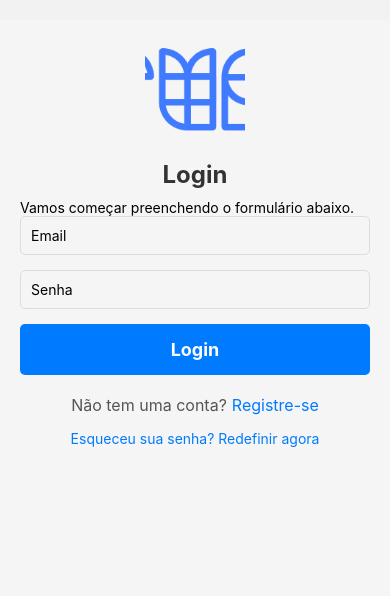
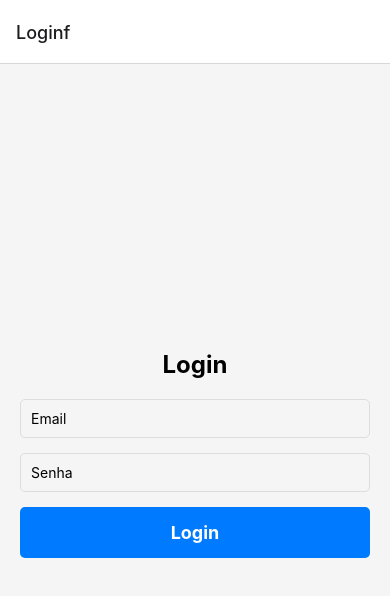
Before and after one commit to vitoriaGoncalves08/Futurize-Mobile, a React Native app: screen /Loginf in a window 390 px wide. Shown: the top 596 px of the page. Built offline with nearby package versions, Linux system fonts and the light colour scheme.

Commit message:
login ok

```diff
--- a/App.js
+++ b/App.js
@@ -1,65 +1,23 @@
 import React from 'react';
-import { createNativeStackNavigator } from "@react-navigation/native-stack";
-import { NavigationContainer } from "@react-navigation/native";
-import Inicial from './app/Inicial';
-import Splash from './app/Splash';
-import Loginf from './app/Loginf';
-import RecuperarSenha from './app/RecuperarSenha';
-import Home from './app/Home';
-import Dashboard from './app/Dashboard';
-import CriarConta from './app/CriarConta';
-import PerfilSettings from './app/PerfilSettings';
+import { NavigationContainer } from '@react-navigation/native';
+import { createNativeStackNavigator } from '@react-navigation/native-stack'; // Importe do pacote correto
+import { AuthProvider } from './app/configs/AuthContext'; // Certifique-se de que o caminho está correto
+import Loginf from './app/Loginf'; // Certifique-se de que o caminho está correto
+import Home from './app/Home'; // Sua tela principal após login
 
-const Stack = createNativeStackNavigator();
+const Stack = createNativeStackNavigator(); // Use createNativeStackNavigator
 
-export default function App() {
+const App = () => {
   return (
     <NavigationContainer>
-      <Stack.Navigator>
-        <Stack.Screen
-          name="Splash"
-          component={Splash}
-          options={{ headerShown: false }}
-        />
-         <Stack.Screen
-          name="CriarConta"
-          component={CriarConta}
-          options={{ headerShown: false }}
-        />
-        <Stack.Screen
-          name="Loginf"
-          component={Loginf}
-          options={{ headerShown: false }}
-        />
-        <Stack.Screen
-          name="RecuperarSenha"
-          component={RecuperarSenha}
-          options={{ headerShown: false }}
-        />
-         <Stack.Screen
-          name="PerfilSettings"
-          component={PerfilSettings}
-          options={{ headerShown: false }}
-        />
-        <Stack.Screen
-          name="Inicial"
-          component={Inicial}
-          options={{ headerShown: false }}
-        />
-        <Stack.Screen
-          name="Home"
-          component={Home}
-          options={{ headerShown: false }}
-        />
-        <Stack.Screen
-          name="Dashboard"
-          component={Dashboard}
-          options={{ headerShown: false }}
-        />
-
-
-
-      </Stack.Navigator>
+      <AuthProvider>
+        <Stack.Navigator>
+          <Stack.Screen name="Loginf" component={Loginf} />
+          <Stack.Screen name="Home" component={Home} />
+        </Stack.Navigator>
+      </AuthProvider>
     </NavigationContainer>
   );
-}
+};
+
+export default App;
--- a/app.json
+++ b/app.json
@@ -6,11 +6,6 @@
     "orientation": "portrait",
     "icon": "./assets/img/logoProjeto.png",
     "userInterfaceStyle": "light",
-    // "splash": {
-    //   "image": "./assets/img/logoProjeto.png",
-    //   "resizeMode": "contain",
-    //   "backgroundColor": "#118E96"
-    // },
     "assetBundlePatterns": [
       "**/*"
     ],
@@ -20,7 +15,6 @@
     "android": {
       "adaptiveIcon": {
         "foregroundImage": "./assets/img/logoProjeto.png"
-        // "backgroundColor": "#118E96"
       }
     },
     "web": {
--- a/app/Loginf.js
+++ b/app/Loginf.js
@@ -1,36 +1,30 @@
 import React, { useState } from 'react';
-import { View, Text, TextInput, TouchableOpacity, StyleSheet, Alert, Image } from 'react-native';
-import { useNavigation } from '@react-navigation/native';
-import useAuth from './configs/useAuth'; // Certifique-se de que o caminho está correto
+import { View, Text, TextInput, TouchableOpacity, StyleSheet, Alert } from 'react-native';
+import { useAuth } from './configs/AuthContext'; // Certifique-se de que o caminho está correto
 
 const Loginf = () => {
   const [email, setEmail] = useState('');
-  const [password, setPassword] = useState('');
-  const { signIn } = useAuth(); // Obtém o método de autenticação do contexto
-  const navigation = useNavigation();
+  const [senha, setSenha] = useState('');
+  const { signIn } = useAuth(); // Certifique-se de que `useAuth` está retornando corretamente o contexto
 
   const handleLogin = async () => {
-    if (!email || !password) {
+    if (!email || !senha) {
       Alert.alert('Erro', 'Preencha todos os campos');
       return;
     }
 
     try {
-      // Chame o método signIn do contexto que faz a requisição para a API
-      await signIn(email, password);
-      navigation.navigate('Home'); // Após o login com sucesso, navega para a tela Home
+      await signIn(email, senha); // Faz o login
+      Alert.alert('Sucesso', 'Login realizado com sucesso!');
     } catch (error) {
-      Alert.alert('Erro', 'Credenciais inválidas. Tente novamente.');
+      Alert.alert('Erro', 'Falha ao realizar login. Verifique suas credenciais.');
+      console.log('Erro no login:', error); // Logar o erro para ajudar no debug
     }
   };
 
   return (
     <View style={styles.container}>
-      <Image style={styles.logo} source={require('../assets/img/logoProjeto.png')} />
       <Text style={styles.loginTitle}>Login</Text>
-      <Text style={styles.description}>
-        Vamos começar preenchendo o formulário abaixo.
-      </Text>
       <TextInput
         style={styles.input}
         placeholder="Email"
@@ -41,23 +35,12 @@ const Loginf = () => {
       <TextInput
         style={styles.input}
         placeholder="Senha"
-        value={password}
-        onChangeText={setPassword}
+        value={senha}
+        onChangeText={setSenha}
         secureTextEntry={true}
       />
       <TouchableOpacity style={styles.button} onPress={handleLogin}>
         <Text style={styles.buttonText}>Login</Text>
-      </TouchableOpacity>
-      <View style={styles.accountContainer}>
-        <Text style={styles.accountText}>Não tem uma conta?</Text>
-        <TouchableOpacity onPress={() => navigation.navigate("CriarConta")}>
-          <Text style={styles.accountLink}>Registre-se</Text>
-        </TouchableOpacity>
-      </View>
-      <TouchableOpacity onPress={() => navigation.navigate("RecuperarSenha")}>
-        <Text style={styles.forgotPassword}>
-          Esqueceu sua senha? Redefinir agora
-        </Text>
       </TouchableOpacity>
     </View>
   );
@@ -67,21 +50,14 @@ const styles = StyleSheet.create({
   container: {
     flex: 1,
     padding: 20,
-    marginTop: 20,
     backgroundColor: '#f5f5f5',
-  },
-  logo: {
-    width: 100,
-    height: 100,
-    alignSelf: 'center',
-    marginBottom: 20,
+    justifyContent: 'center',
   },
   loginTitle: {
     fontSize: 24,
     fontWeight: 'bold',
-    marginBottom: 10,
+    marginBottom: 20,
     textAlign: 'center',
-    color: '#333',
   },
   input: {
     borderWidth: 1,
@@ -101,26 +77,6 @@ const styles = StyleSheet.create({
     fontSize: 18,
     fontWeight: 'bold',
   },
-  accountContainer: {
-    flexDirection: 'row',
-    justifyContent: 'center',
-    alignItems: 'center',
-    marginTop: 20,
-  },
-  accountText: {
-    fontSize: 16,
-    color: '#555',
-  },
-  accountLink: {
-    fontSize: 16,
-    color: '#007bff',
-    marginLeft: 5,
-  },
-  forgotPassword: {
-    color: '#007bff',
-    textAlign: 'center',
-    marginTop: 15,
-  },
 });
 
 export default Loginf;
--- /dev/null
+++ b/app/configs/AuthContext.js
@@ -0,0 +1,75 @@
+import React, { createContext, useContext, useState, useEffect } from 'react';
+import AsyncStorage from '@react-native-async-storage/async-storage';
+import api from './api'; // Certifique-se de que o caminho está correto
+import { useNavigation } from '@react-navigation/native';
+import { Alert } from 'react-native';
+
+// Criação do contexto de autenticação
+export const AuthContext = createContext({});
+
+// Hook para facilitar o acesso ao contexto
+export const useAuth = () => {
+  return useContext(AuthContext);
+};
+
+export const AuthProvider = ({ children }) => {
+  const [user, setUser] = useState(null);
+  const navigation = useNavigation();
+
+  useEffect(() => {
+    const getUserToken = async () => {
+      try {
+        const userToken = await AsyncStorage.getItem('@tokenJWT');
+        if (userToken) {
+          setUser(JSON.parse(userToken));
+        } else {
+          navigation.navigate('Loginf');
+        }
+      } catch (error) {
+        console.error('Erro ao obter o token do usuário:', error);
+      }
+    };
+    getUserToken();
+  }, [navigation]);
+
+  // Função de login
+  const signIn = async (email, senha) => {
+    try {
+      // Realiza a requisição de login
+      const response = await api.post('/login', { email, senha });
+      const token = response.data.tokenJWT;
+
+      if (!token) {
+        throw new Error('Token não retornado pela API.');
+      }
+
+      // Armazena o token e os dados do usuário
+      await AsyncStorage.setItem('@tokenJWT', token);
+      await AsyncStorage.setItem('@user', JSON.stringify(response.data));
+
+      setUser(response.data); // Define o usuário no estado
+      navigation.navigate('Home'); // Redireciona para a Home após login
+    } catch (error) {
+      // Log detalhado para diagnosticar o problema
+      console.error('Erro no login:', error.response?.data || error.message);
+      Alert.alert('Erro', 'Falha no login. Verifique suas credenciais.');
+    }
+  };
+
+  const signout = async () => {
+    try {
+      setUser(null);
+      await AsyncStorage.removeItem('@tokenJWT');
+      await AsyncStorage.removeItem('@user');
+      navigation.navigate('Loginf');
+    } catch (error) {
+      console.error('Erro ao deslogar:', error);
+    }
+  };
+
+  return (
+    <AuthContext.Provider value={{ user, signed: !!user, signIn, signout }}>
+      {children}
+    </AuthContext.Provider>
+  );
+};
--- a/app/configs/api.js
+++ b/app/configs/api.js
@@ -1,27 +1,18 @@
 import axios from 'axios';
 import AsyncStorage from '@react-native-async-storage/async-storage';
 
-// Função para criar instância do Axios com o token JWT
-const createApi = async () => {
-  try {
-    // Obtém o token do AsyncStorage
-    const user = await AsyncStorage.getItem('@user');
-    const token = user ? JSON.parse(user)?.tokenJWT : null;
+const api = axios.create({
+  baseURL: 'https://deployfuturize-production.up.railway.app',
+});
 
-    // Cria a instância do Axios com a configuração
-    const api = axios.create({
-      baseURL: 'http://10.0.2.2:8080', // URL da API
-      headers: {
-        Authorization: token ? `Bearer ${token}` : '',
-        'Content-Type': 'application/json',
-      },
-    });
+api.interceptors.request.use(async (config) => {
+  const token = await AsyncStorage.getItem('@tokenJWT');
+  if (token) {
+    config.headers.Authorization = `Bearer ${token}`;
+  }
+  return config;
+}, (error) => {
+  return Promise.reject(error);
+});
 
-    return api;
-  } catch (error) {
-    console.error('Erro ao obter o token JWT:', error);
-    return axios.create({ baseURL: 'http://localhost:8080' });
-  }
-};
-
-export default createApi;
+export default api;
--- a/app/configs/auth.js
+++ /dev/null
@@ -1,90 +0,0 @@
-import { createContext, useEffect, useState } from 'react';
-import AsyncStorage from '@react-native-async-storage/async-storage';
-import api from './api';
-import { useNavigation } from '@react-navigation/native';
-
-export const AuthContext = createContext({});
-
-export const AuthProvider = ({ children }) => {
-  const [user, setUser] = useState(null);
-  const navigation = useNavigation();
-
-  useEffect(() => {
-    const getUserToken = async () => {
-      try {
-        const userToken = await AsyncStorage.getItem('@user');
-        if (userToken) {
-          setUser(JSON.parse(userToken));
-        } else {
-          navigation.navigate('Home'); // Redireciona para a tela inicial
-        }
-      } catch (error) {
-        console.error('Erro ao obter o token do usuário:', error);
-      }
-    };
-    getUserToken();
-  }, []);
-
-  const signIn = async (email, senha) => {
-    try {
-      const { data } = await api.post('/login', { email, senha });
-      await AsyncStorage.setItem('@user', JSON.stringify(data));
-      setUser(data);
-      navigation.navigate('Project'); // Navega para a tela de projeto após login
-    } catch (error) {
-      console.log('Algo deu errado.');
-    }
-  };
-
-  const signup = async (name, email, password) => {
-    try {
-      const usersStorage = JSON.parse(await AsyncStorage.getItem('users_bd'));
-
-      const hasUser = usersStorage?.filter((user) => user.email === email);
-
-      if (hasUser?.length) {
-        return 'Já tem uma conta com esse E-mail';
-      }
-
-      let newUser;
-      if (usersStorage) {
-        newUser = [...usersStorage, { name, email, password }];
-      } else {
-        newUser = [{ name, email, password }];
-      }
-
-      await AsyncStorage.setItem('users_bd', JSON.stringify(newUser));
-    } catch (error) {
-      console.error('Erro ao criar conta:', error);
-    }
-  };
-
-  const signout = async () => {
-    try {
-      setUser(null);
-      await AsyncStorage.removeItem('@user');
-    } catch (error) {
-      console.error('Erro ao deslogar:', error);
-    }
-  };
-
-  const getLoginUser = async () => {
-    try {
-      const userToken = await AsyncStorage.getItem('@user');
-      if (userToken) {
-        const tokenPayload = JSON.parse(atob(userToken.split('.')[1])); // Decodifica o payload do token JWT
-        return tokenPayload;
-      }
-      return null;
-    } catch (error) {
-      console.error('Erro ao decodificar o token JWT:', error);
-      return null;
-    }
-  };
-
-  return (
-    <AuthContext.Provider value={{ user, signed: !!user, signIn, signup, signout, getLoginUser }}>
-      {children}
-    </AuthContext.Provider>
-  );
-};
```
Also changed, not shown: app/Home.js (line endings or trailing spaces).
